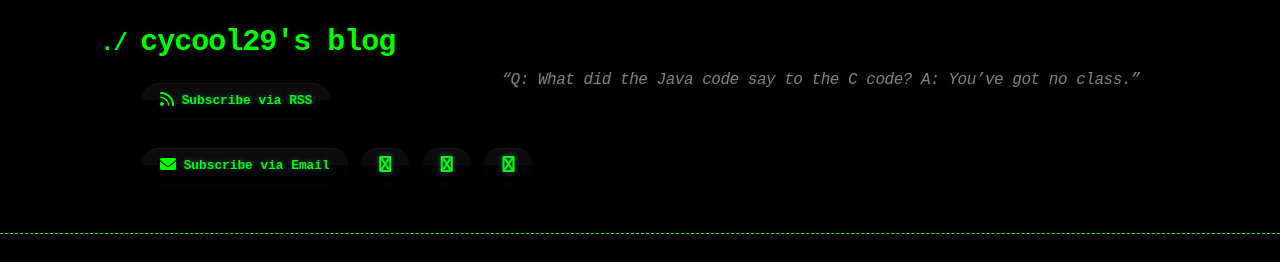
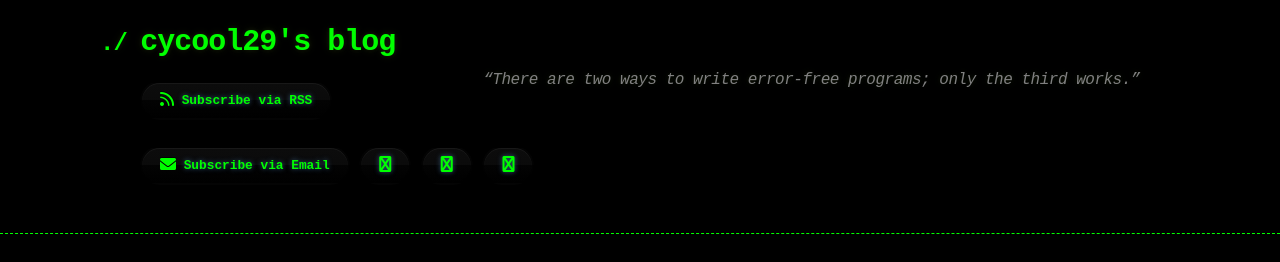
Before and after one commit to cycool29/cycool29.github.io, a Jekyll site: the page built from index.md, in a window 1280 px wide and 900 px high. Shown: the top 262 px of the window. Built offline with Jekyll 4.4.1, drawn with Linux system fonts in a browser that asks for light colours; a style sheet for code colours, icons or effects is not loaded.

Commit message:
Update quotes

```diff
--- a/_config.yml
+++ b/_config.yml
@@ -1,5 +1,5 @@
 title: cycool29's blog
-description: "“Q: What did the Java code say to the C code? A: You’ve got no class.” "
+description: "“There are two ways to write error-free programs; only the third works.” "
 bio: A high school student. Intermediate in Python, Git, Bash. Learning JavaScript. He/Him. "
 author: cycool29
 url: https://cycool29.github.io
```
